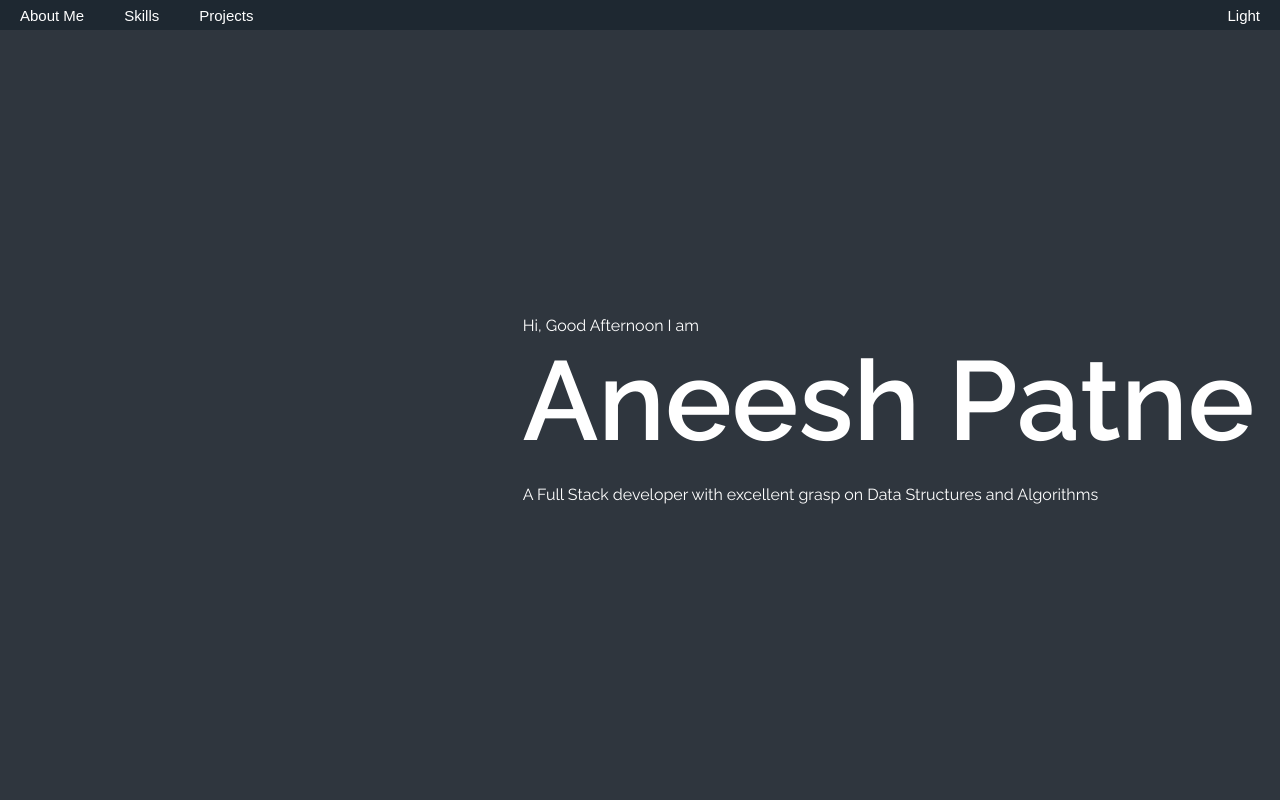
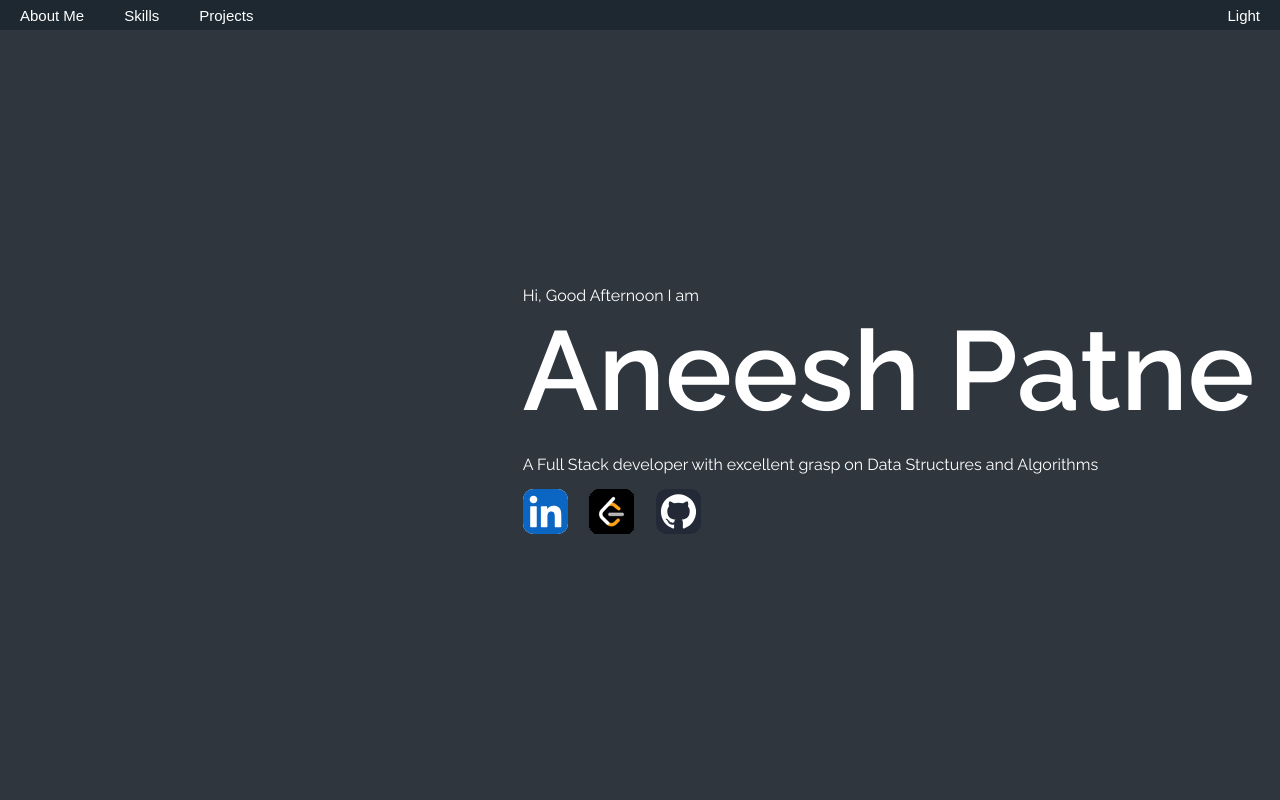
Before and after one commit to aneeshpatne/Personal-Portfolio, a Next.js app: page / in a window 1280 px wide. Shown: the top 800 px of the page. Built offline with nearby package versions, Linux system fonts and the light colour scheme.

Commit message:
socials added

```diff
--- a/src/components/Name.jsx
+++ b/src/components/Name.jsx
@@ -1,6 +1,7 @@
 'use client';
 import { useEffect, useState } from 'react';
 import styles from './style/Name.module.css';
+import Image from 'next/image';
 export default function NameCompoenent(){
     const [greet, setGreet] = useState('');
     useEffect(()=>{
@@ -20,7 +21,25 @@ export default function NameCompoenent(){
             <h1 id={styles.NameBox}>Aneesh Patne</h1>
              <br/>
              <p>A Full Stack developer with excellent grasp on Data Structures and Algorithms</p>
+             <div id= {styles.LinkBox}>
+             <div className={styles.LinkLogo}>
+        <a href="https://www.linkedin.com/in/aneeshpatne" target="_blank" rel="noopener noreferrer">
+          <Image src="/assets/img/linkedin.svg" alt="LinkedIn" width={45} height={45} />
+        </a>
+      </div>
 
+      <div className={styles.LinkLogo}>
+        <a href="https://leetcode.com/u/aneeshpatne" target="_blank" rel="noopener noreferrer">
+          <Image src="/assets/img/lc.png" alt="LeetCode" width={45} height={45} />
+        </a>
+      </div>
+
+      <div className={styles.LinkLogo}>
+        <a href="https://github.com/aneeshpatne" target="_blank" rel="noopener noreferrer">
+          <Image src="/assets/img/github.svg" alt="GitHub" width={45} height={45} />
+        </a>
+      </div>
+             </div>
         </div>
         </div>);
 }
--- a/src/components/style/Name.module.css
+++ b/src/components/style/Name.module.css
@@ -19,6 +19,17 @@
 #NameContainer p{
     margin: 0;
 }
+#LinkBox{
+    display: grid;
+    grid-template-columns: repeat(3, 1fr);
+    width: 200px;
+    height: 45px;
+    margin-top: 2% ;
+}
+#LinkLogo{
+    height: 100%;
+   object-fit: cover;
+}
 @media screen and (max-width : 400px) {
 
     #NameBox{
```
Also changed, not shown: public/assets/img/lc.png (added), public/assets/img/linkedin.svg (added).
